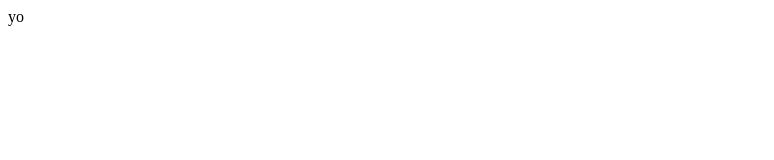
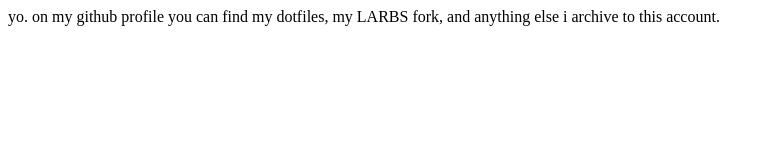
Before and after one commit to 05550/05550.github.io, a plain HTML site: page index.html in a window 1280 px wide. Shown: the whole page, without its empty margins (0-774 px from the left). Drawn offline with Linux system fonts and the light colour scheme.

Commit message:
Fixed typo

```diff
--- a/index.html
+++ b/index.html
@@ -1,8 +1,8 @@
 <html>
 <head>
-<title>05550></title>
+<title>05550</title>
 </head>
 <body>
-<p>yo</p>
+<p>yo. on my github profile you can find my dotfiles, my LARBS fork, and anything else i archive to this account.</p>
 </body>
 </html>
```
